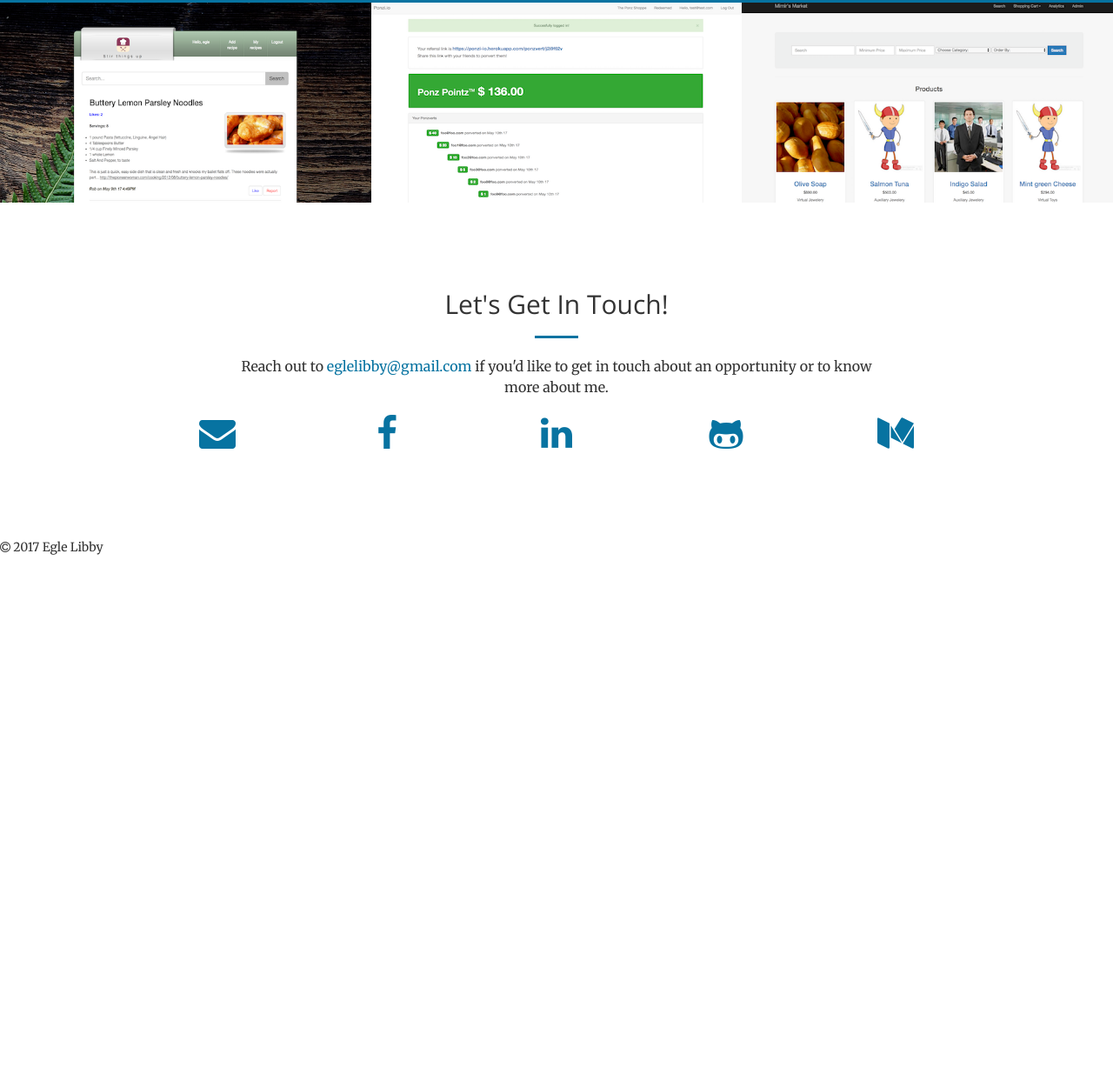
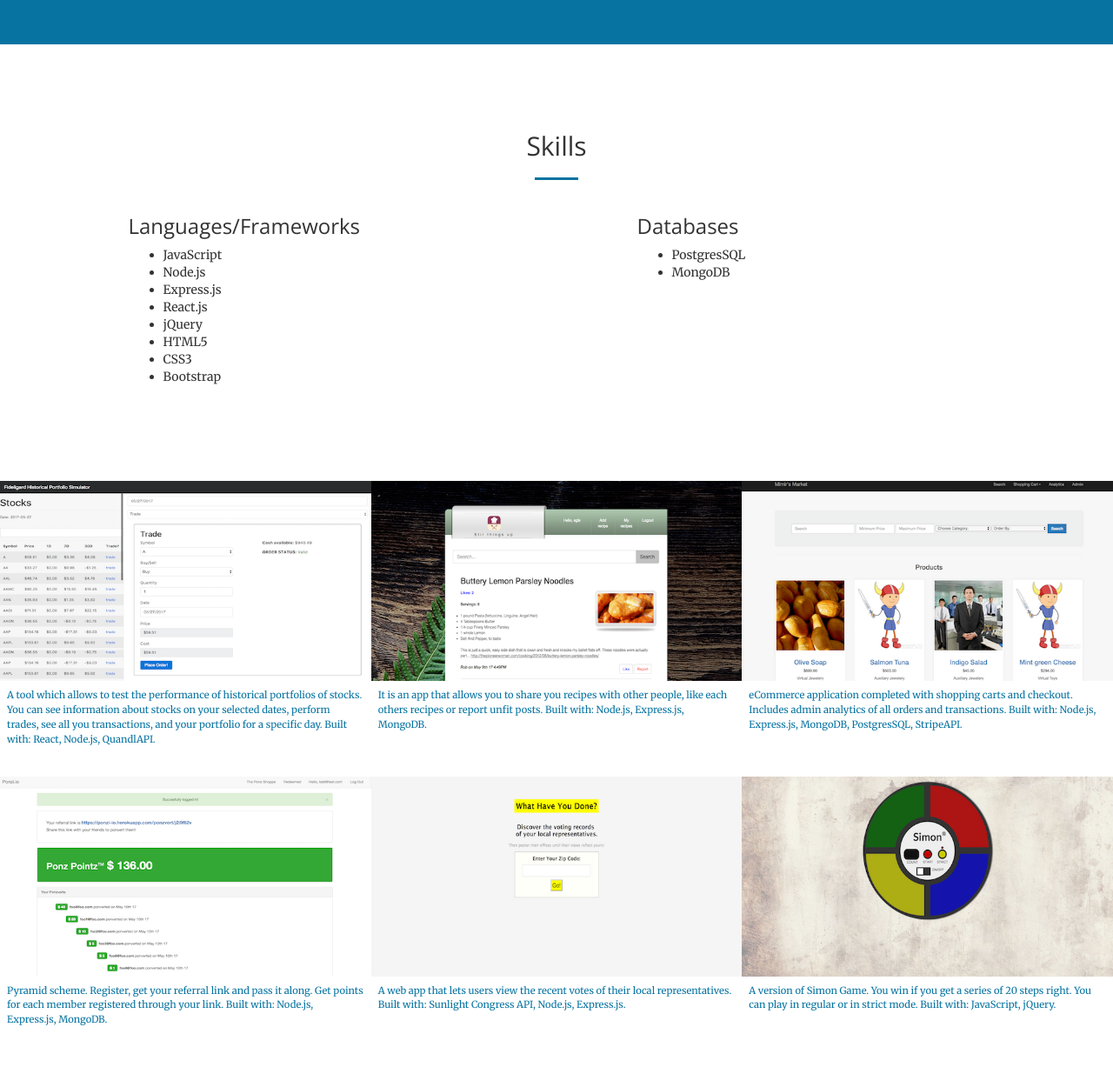
Before and after one commit to eglital/eglital.github.io, a website: page index.html in a window 1280 px wide. Shown: the part 1480-2715 px from the top of the page at 87% size. Before the commit the page ends 2119 px from the top, so only its background shows below. Drawn offline with nearby package versions, Linux system fonts and the light colour scheme.

Commit message:
update info:

```diff
--- a/index.html
+++ b/index.html
@@ -52,9 +52,9 @@
                     <li>
                         <a class="page-scroll" href="#about">About</a>
                     </li>
-                    <!-- <li>
-                        <a class="page-scroll" href="#services">Services</a>
-                    </li> -->
+                    <li>
+                        <a class="page-scroll" href="#skills">Skills</a>
+                    </li>
                     <li>
                         <a class="page-scroll" href="#portfolio">Portfolio</a>
                     </li>
@@ -107,59 +107,96 @@
                     <h2 class="section-heading">About Me</h2>
                     <hr class="light">
                     <img src="img/photo.jpg" class="img-circle img-responsive" alt="profile-photo" width="140px" style="display: inline-block; margin-bottom: 15px">
-                    <p class="text-faded">My name is Egle Libby and I am currently getting ready to move to Portland, OR. At the age 24 I was already managing a pharmacy in Vilnius, Lithuania, for a year, and when my husband got a job offer to work in Bangladesh, I decided to use this opportunity to finally follow my passion for web development. So I quit my job, moved to Bangladesh, and used my free time studying on my own and taking various online courses. I loved it. After I moved to the United States I decide to fully immerse myself in developers' world and joined Viking Code School's Immersive program. I am currently in the middle of the course and enjoying every minute of it. I have always been a fast learner and that helps tremendously to keep up with the course. I am learning so much and can't wait to learn more.</p>
+                    <p class="text-faded">My name is Egle Libby and I am currently getting ready to move to Portland, OR. At the age 24 I was already managing a pharmacy in Vilnius, Lithuania, for a year, and when my husband got a job offer to work in Bangladesh, I decided to use this opportunity to finally follow my passion for web development. So I quit my job, moved to Bangladesh, and used my free time studying on my own and taking various online courses. I loved it. After I moved to the United States I wanted to fully immerse myself in developers' world and joined highly selective 12-week Viking Code School's bootcamp for learning professional software engineering. I am currently in the middle of the course and enjoying every minute of it. I have always been a fast learner and that helps tremendously to keep up with the course. I am learning so much and can't wait to learn more.
+                    I enjoy working with React and Redux on the
+                    front end, and Node.js, Express.js, PostgresSQL, and MongoDB server-side.</p>
                    <!--  <a href="#services" class="page-scroll btn btn-default btn-xl sr-button">Get Started!</a> -->
                 </div>
             </div>
         </div>
     </section>
-<!--
-    <section id="services">
+
+    <section id="skills">
         <div class="container">
             <div class="row">
                 <div class="col-lg-12 text-center">
-                    <h2 class="section-heading">At Your Service</h2>
+                    <h2 class="section-heading">Skills</h2>
                     <hr class="primary">
                 </div>
             </div>
         </div>
         <div class="container">
             <div class="row">
-                <div class="col-lg-3 col-md-6 text-center">
+                <!-- <div class="col-lg-3 col-md-6 text-center">
                     <div class="service-box">
                         <i class="fa fa-4x fa-diamond text-primary sr-icons"></i>
                         <h3>Sturdy Templates</h3>
                         <p class="text-muted">Our templates are updated regularly so they don't break.</p>
                     </div>
-                </div>
-                <div class="col-lg-3 col-md-6 text-center">
+                </div> -->
+                <div class="col-lg-6 col-md-6">
                     <div class="service-box">
-                        <i class="fa fa-4x fa-paper-plane text-primary sr-icons"></i>
-                        <h3>Ready to Ship</h3>
-                        <p class="text-muted">You can use this theme as is, or you can make changes!</p>
+<!--                         <i class="fa fa-4x fa-paper-plane text-primary sr-icons"></i> -->
+                        <h3>Languages/Frameworks</h3>
+                        <p class="text-muted">
+                            <ul>
+                                <li>JavaScript</li>
+                                <li>Node.js</li>
+                                <li>Express.js</li>
+                                <li>React.js</li>
+                                <li>jQuery</li>
+                                <li>HTML5</li>
+                                <li>CSS3</li>
+                                <li>Bootstrap</li>
+                            </ul>
+                        </p>
                     </div>
                 </div>
-                <div class="col-lg-3 col-md-6 text-center">
+                <div class="col-lg-6 col-md-6">
                     <div class="service-box">
-                        <i class="fa fa-4x fa-newspaper-o text-primary sr-icons"></i>
-                        <h3>Up to Date</h3>
-                        <p class="text-muted">We update dependencies to keep things fresh.</p>
+ <!--                        <i class="fa fa-4x fa-newspaper-o text-primary sr-icons"></i> -->
+                        <h3>Databases</h3>
+                        <p class="text-muted">
+                            <ul>
+                                <li>PostgresSQL</li>
+                                <li>MongoDB</li>
+                            </ul>
+
+                        </p>
                     </div>
                 </div>
-                <div class="col-lg-3 col-md-6 text-center">
+                <!-- <div class="col-lg-3 col-md-6 text-center">
                     <div class="service-box">
                         <i class="fa fa-4x fa-heart text-primary sr-icons"></i>
                         <h3>Made with Love</h3>
                         <p class="text-muted">You have to make your websites with love these days!</p>
                     </div>
-                </div>
+                </div> -->
             </div>
         </div>
-    </section> -->
+    </section>
 
     <section class="no-padding" id="portfolio">
         <div class="container-fluid">
             <div class="row no-gutter ">
+                            <div class="col-lg-4 col-sm-6">
+                    <a href="https://github.com/eglital/historical_stock_portfolio" class="portfolio-box" target="_blank">
+                        <img src="img/portfolio/fideligard-stocks.png" class="img-responsive" alt="">
+                        <div class="portfolio-box-caption">
+                            <div class="portfolio-box-caption-content">
+                               <!--  <div class="project-category text-faded">
+                                    Category
+                                </div> -->
+                                <div class="project-name">
+                                    Fideligard Historical Stock Simulator
+                                </div>
+                            </div>
+                        </div>
+                    </a>
+                        <p style="padding: 8px; font-size: 0.8em; color: #0773A1; height: 8em">A tool which allows to test the performance of historical portfolios of stocks. You can see information about stocks on your selected dates, perform trades, see all you transactions, and your portfolio for a specific day.
+                    Built with: React, Node.js, QuandlAPI.
+                    </p>
+                </div>
                 <div class="col-lg-4 col-sm-6">
                     <a href="https://github.com/eglital/recipe-app" class="portfolio-box" target="_blank">
                         <img src="img/portfolio/stir-things-up.png" class="img-responsive" alt="">
@@ -174,6 +211,27 @@
                             </div>
                         </div>
                     </a>
+                    <p style="padding: 8px;  font-size: 0.8em; color: #0773A1; height: 8em">It is an app that allows you to share you recipes with other people, like each others recipes or report unfit posts.
+                    Built with: Node.js, Express.js, MongoDB.
+                    </p>
+                </div>
+                <div class="col-lg-4 col-sm-6">
+                    <a href="https://github.com/eglital/project_mimirs_market" class="portfolio-box" class="portfolio-box" target="_blank">
+                        <img src="img/portfolio/mimir-market.png" class="img-responsive" alt="">
+                        <div class="portfolio-box-caption">
+                            <div class="portfolio-box-caption-content">
+                                <!-- <div class="project-category text-faded">
+                                    Category
+                                </div> -->
+                                <div class="project-name">
+                                    Mimir's Market
+                                </div>
+                            </div>
+                        </div>
+                    </a>
+                    <p style="padding: 8px; font-size: 0.8em; color: #0773A1; height: 8em">eCommerce application completed with shopping carts and checkout. Includes admin analytics of all orders and transactions.
+                    Built with: Node.js, Express.js, MongoDB, PostgresSQL, StripeAPI.
+                    </p>
                 </div>
                 <div class="col-lg-4 col-sm-6">
                     <a href="https://github.com/eglital/project_ponz" class="portfolio-box">
@@ -189,57 +247,54 @@
                             </div>
                         </div>
                     </a>
+                    <p style="padding: 8px;font-size: 0.8em; color: #0773A1; height: 8em">Pyramid scheme. Register, get your referral link and pass it along. Get points for each member registered through your link.
+                    Built with: Node.js, Express.js, MongoDB.
+                    </p>
                 </div>
+
                 <div class="col-lg-4 col-sm-6">
-                    <a href="https://github.com/eglital/project_mimirs_market" class="portfolio-box" class="portfolio-box" target="_blank">
-                        <img src="img/portfolio/mimir-market.png" class="img-responsive" alt="">
+                    <a href="https://github.com/eglital/project_what_have_you_done" class="portfolio-box" target="_blank">
+                        <img src="img/portfolio/what-have-you-done.png" class="img-responsive" alt="">
                         <div class="portfolio-box-caption">
                             <div class="portfolio-box-caption-content">
-                                <!-- <div class="project-category text-faded">
+<!--                                 <div class="project-category text-faded">
                                     Category
                                 </div> -->
                                 <div class="project-name">
-                                    Mimir's Market
-                                </div>
-                            </div>
-                        </div>
-                    </a>
-                </div>
-                <!-- <div class="col-lg-4 col-sm-6">
-                    <a href="https://github.com/eglital/project_what_have_you_done" class="portfolio-box" target="_blank">
-                        <img src="img/portfolio/what-have-you-done.png" class="img-responsive" alt="">
-                        <div class="portfolio-box-caption">
-                            <div class="portfolio-box-caption-content"> -->
-<!--                                 <div class="project-category text-faded">
-                                    Category
-                                </div> -->
-                                <!-- <div class="project-name">
                                     What Have You Done?
                                 </div>
                             </div>
                         </div>
+
                     </a>
+                <p style="padding: 8px; font-size: 0.8em; color: #0773A1; height: 8em">A web app that lets users view the recent votes of their local representatives.
+                    Built with: Sunlight Congress API, Node.js, Express.js.
+                    </p>
                 </div>
                 <div class="col-lg-4 col-sm-6">
                     <a href="https://github.com/eglital/simon_game/" class="portfolio-box" target="_blank">
                         <img src="img/portfolio/simon-game.png" class="img-responsive" alt="">
                         <div class="portfolio-box-caption">
-                            <div class="portfolio-box-caption-content"> -->
+                            <div class="portfolio-box-caption-content">
                                <!--  <div class="project-category text-faded">
                                     Category
                                 </div> -->
-                                <!-- <div class="project-name">
+                                <div class="project-name">
                                     Simon Game
                                 </div>
                             </div>
                         </div>
                     </a>
+                        <p style="padding: 8px; font-size: 0.8em; color: #0773A1; height: 8em">A version of Simon Game. You win if you get a series of 20 steps right. You can play in regular or in strict mode.
+                    Built with: JavaScript, jQuery.
+                    </p>
                 </div>
-                <div class="col-lg-4 col-sm-6">
+
+<!--                 <div class="col-lg-4 col-sm-6">
                     <a href="https://github.com/eglital/pomodoro_clock" class="portfolio-box" target="_">
                         <img src="img/portfolio/pomodoro-clock.png" class="img-responsive" alt="">
                         <div class="portfolio-box-caption">
-                            <div class="portfolio-box-caption-content"> -->
+                            <div class="portfolio-box-caption-content">  -->
 <!--                                 <div class="project-category text-faded">
                                     Category
                                 </div> -->
```
Also changed, not shown: img/portfolio/fideligard-stocks.png (added), 2 other files.
